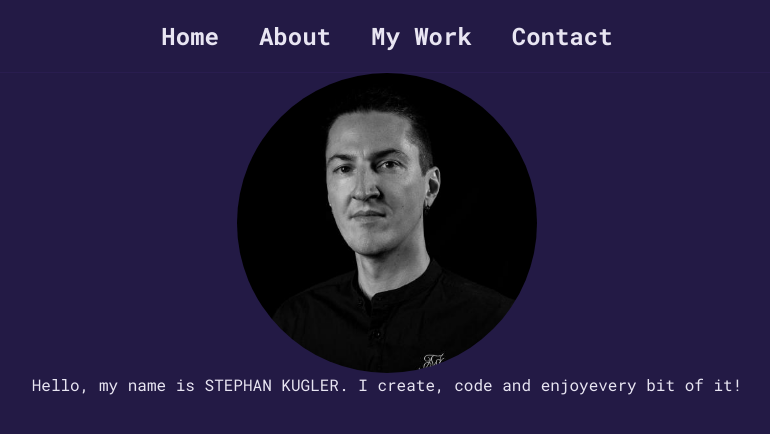
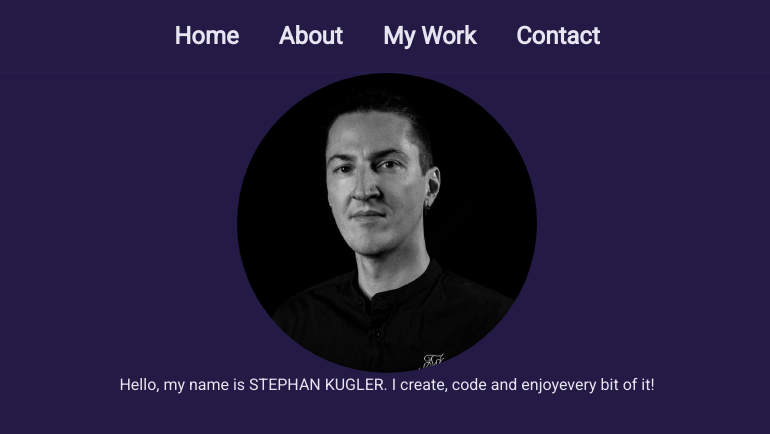
Before and after one commit to stekug/stephankugler-personal-portfolio, a Next.js app: page / in a window 1280 px wide. Shown: the top 434 px of the page, without its empty margins (253-1023 px from the left). Built offline with nearby package versions, Linux system fonts and the light colour scheme.

Commit message:
switch imported font from roboto-mono to roboto

```diff
--- a/app/layout.tsx
+++ b/app/layout.tsx
@@ -1,8 +1,9 @@
 import type { Metadata } from 'next';
 
-import { Roboto_Mono } from 'next/font/google';
+import { Roboto } from 'next/font/google';
 
-const roboto = Roboto_Mono({
+const roboto = Roboto({
+  weight: '400',
   subsets: ['latin'],
   display: 'swap',
 });
```
